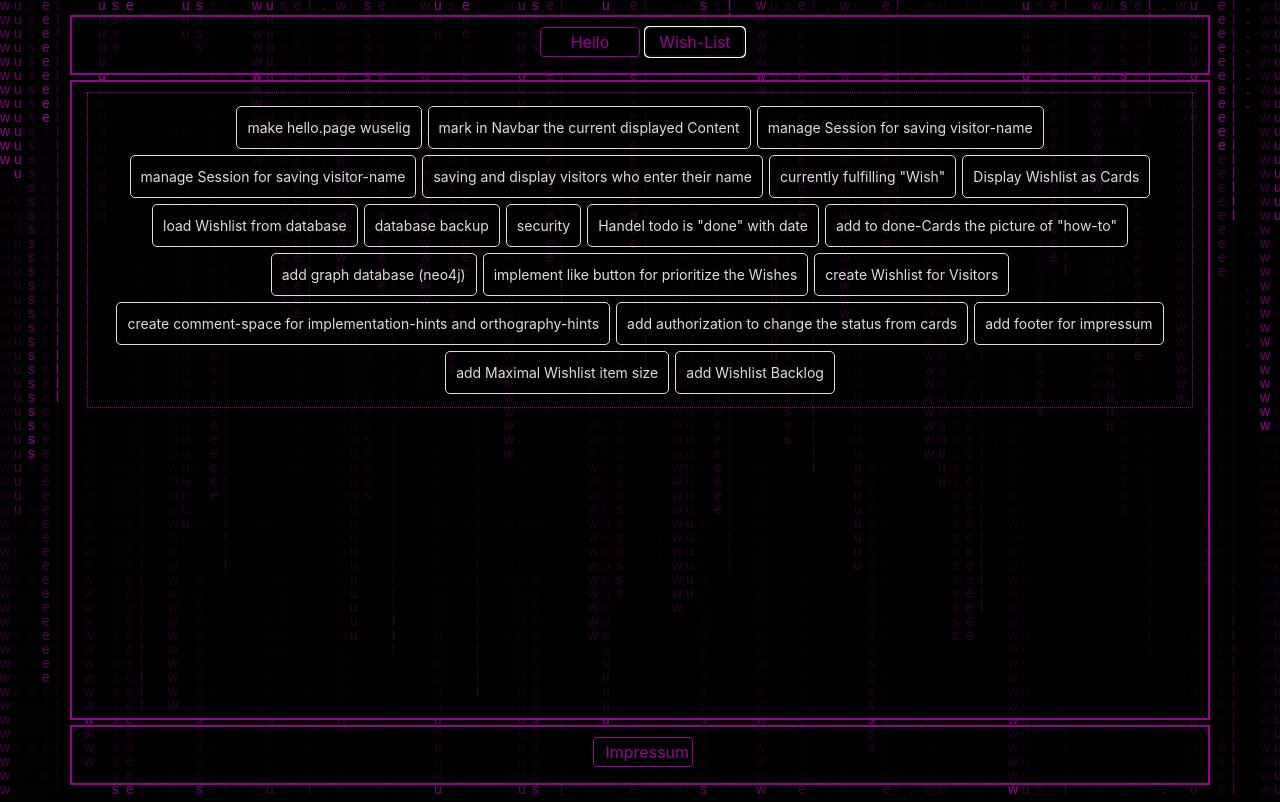
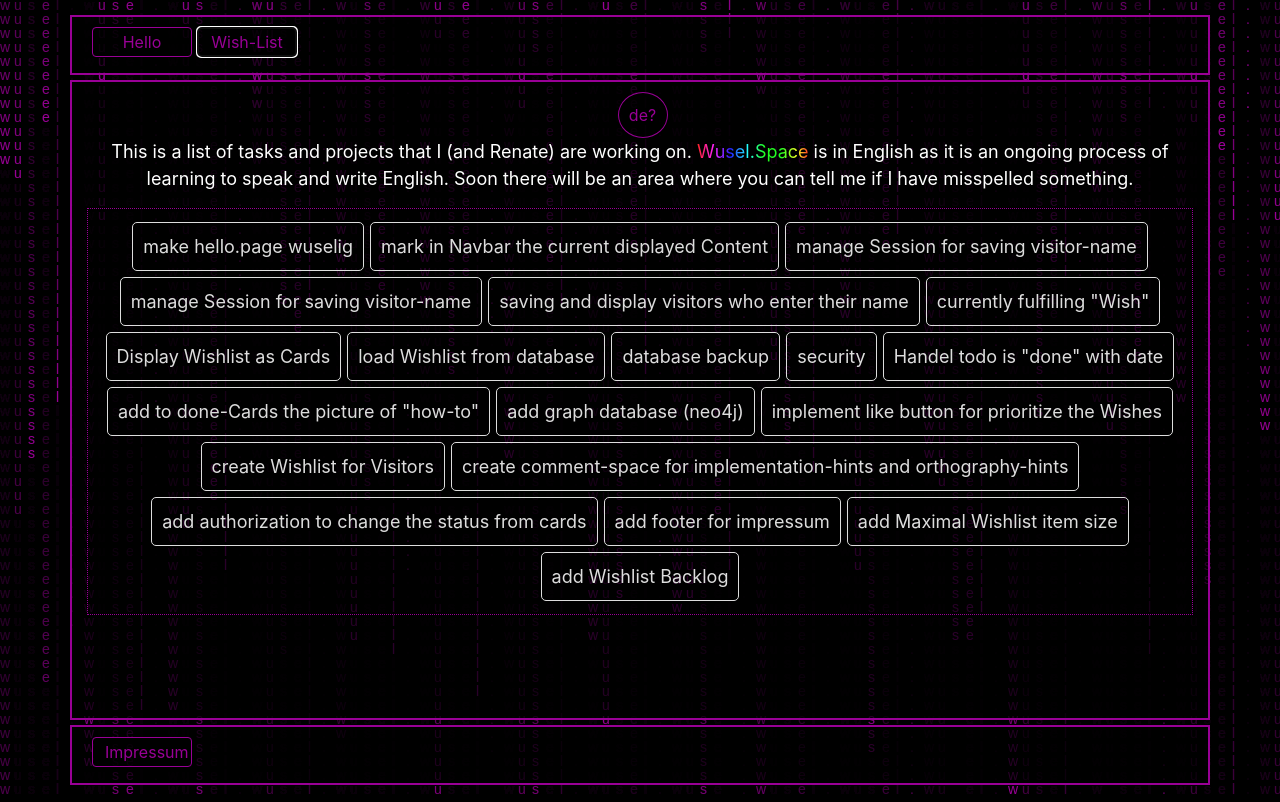
Before and after one commit to cosmaa/wusel-client, a Vue app: page / in a window 1280 px wide. Both pictures are taken after a click on the button "Wish-List". Built offline with nearby package versions, Linux system fonts and the light colour scheme.

Commit message:
[some Wish] Wish list description

```diff
--- a/public/index.html
+++ b/public/index.html
@@ -5,10 +5,10 @@
     <meta http-equiv="X-UA-Compatible" content="IE=edge">
     <meta name="viewport" content="width=device-width,initial-scale=1.0">
 
-    <link rel="icon" href="<%= BASE_URL %>wusel_favicon.ico">
+    <link rel="icon" href="<%= BASE_URL %>wusel_favicon.ico?">
     <title>wusel-space</title>
 </head>
-<body style="background: black">
+<body style="background: black; overflow: hidden;">
 <div id="app" class="page"></div>
 <!-- built files will be auto injected -->
 </body>
--- a/src/components/WishList.vue
+++ b/src/components/WishList.vue
@@ -1,27 +1,51 @@
 <template>
-<div class="container">
-        <div class="wish_list_container" >
-            <Wish v-for="(wish,index) in myJson" :key="index" v-bind="{wish: wish.wish}"/>
+  <div class="container" style="text-align: center">
+      <button class="language_button" @click="change_language()">{{ value }}</button>
+      <p>
+    <span v-html="text" id="text_wish_list" class="description_text_wish_list">
+      {{ text }}
+    </span>
+      </p>
+
+    <div class="wish_list_container">
+      <Wish v-for="(wish, index) in myJson" :key="index" v-bind="{ wish: wish.wish }" />
     </div>
   </div>
-
 </template>
 
 <script>
 import json from '../../data/wishes.json'
-    import Wish from "./includes/Wish";
+import Wish from './includes/Wish'
 
 export default {
-        name: "WishList",
-        components: {Wish},
+  name: 'WishList',
+  components: { Wish },
   data() {
     return {
+      value: 'de?',
+      text: '',
+      en:
+        "This is a list of tasks and projects that I (and Renate) are working on. <span class='rainbow'>Wusel.Space</span>  is in English as it is an ongoing process of learning to speak and write English. Soon there will be an area where you can tell me if I have misspelled something.",
+      de:
+        "Das ist eine Liste von Aufgaben und Projekten an denen ich (und Renate) arbeiten. <span class='rainbow'>Wusel.Space</span> ist auf Englisch, da es ein fortlaufender Prozesse ist english reden und schreiben zu lernen. Bald gibts auch einen Bereich, in dem ihr mir mitteilen könnt wenn ich etwas falsch geschrieben habe.",
       myJson: json
+    }
+  },
+  created() {
+    this.text = this.en
+  },
+  methods: {
+    change_language() {
+      if (this.value === 'de?') {
+        this.text = this.de
+        this.value = 'en?'
+      } else {
+        this.text = this.en
+        this.value = 'de?'
+      }
     }
   }
 }
 </script>
 
-<style scoped>
-
-</style>
+<style scoped></style>
--- a/src/style/layout.css
+++ b/src/style/layout.css
@@ -6,6 +6,7 @@
     padding: 0;
     text-align: center;
     line-height: 1.2;
+    overflow: hidden;
     background-color: black;
     font-family: "Fira Code",
     "Source Code Pro",
@@ -49,7 +50,7 @@
 .container {
     position: relative;
     overflow-y: auto;
-    text-align: center;
+    text-align: left;
     height: 100%;
     width: 84%;
     padding: 10px;
--- a/src/style/navs.css
+++ b/src/style/navs.css
@@ -18,3 +18,14 @@
 .menu_button:active {
     transform: translateY(4px);
 }
+
+.language_button {
+    margin-left: 5px;
+    font-size: 16px;
+    padding: 10px;
+    border-radius: 50%;
+    width: 50px;
+    background-color: rgba(0, 0, 0, 0.72);
+    color: #990096;
+    border: 1px solid #990096;
+}
--- a/src/style/style.css
+++ b/src/style/style.css
@@ -6,7 +6,10 @@
     position: absolute;
 }
 
-
+.description_text_wish_list {
+    color: white;
+    font-size: 18px;
+}
 
 /* width */
 ::-webkit-scrollbar {
--- a/src/style/wishes.css
+++ b/src/style/wishes.css
@@ -4,7 +4,6 @@
     border: 1px solid #ddd;
     background-color: none;
     margin: 3px;
-    font-size: 14px;
     cursor: pointer;
 }
 
@@ -17,6 +16,7 @@
 
 .wish_card_text {
     margin: 10px;
+    font-size: 18px;
 }
 
 .wish_card:hover {
```
Lines whose indentation alone changed are shown as unchanged.
